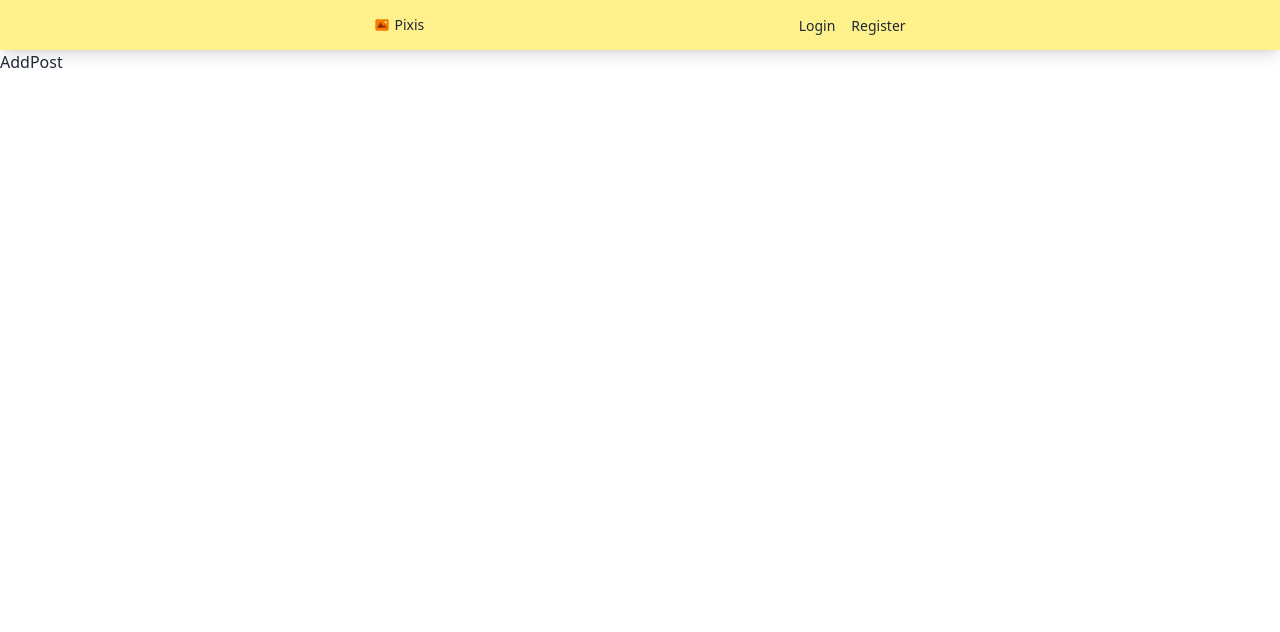
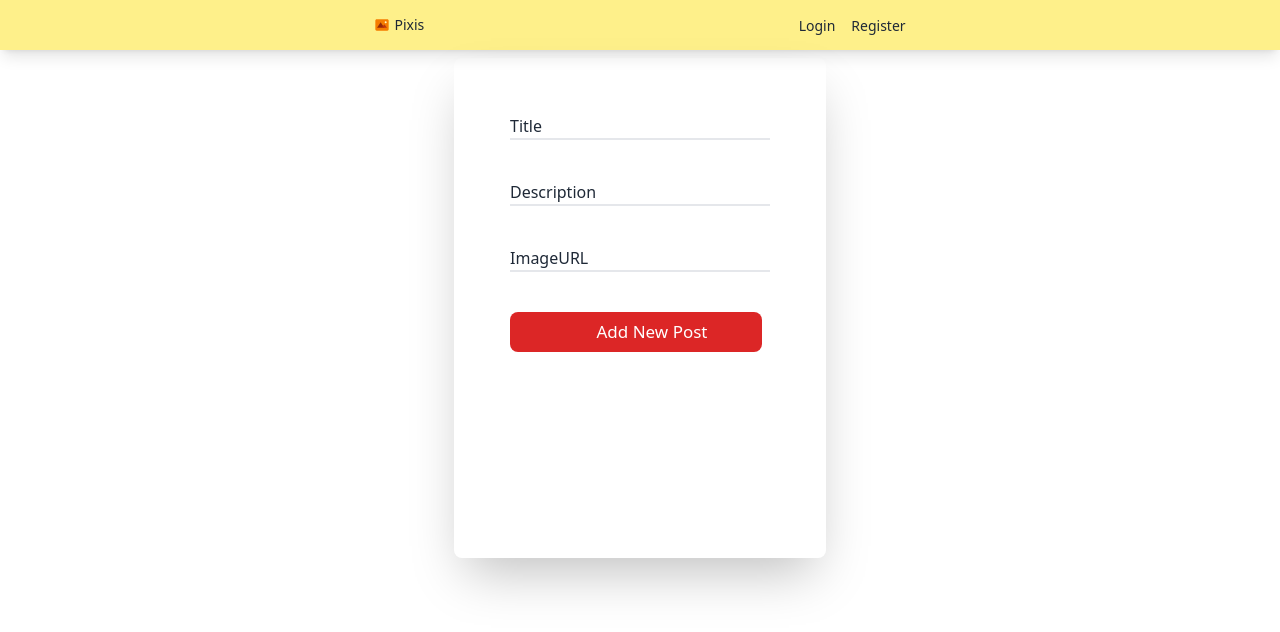
Before and after one commit to AbdelSey/blog-mern, a React (Vite) app in the folder client/: page /posts/add in a window 1280 px wide. Shown: the top 632 px of the page. Built offline with nearby package versions, Linux system fonts and the light colour scheme.

Commit message:
added create post route in redux

```diff
--- a/client/src/features/posts/postSlice.js
+++ b/client/src/features/posts/postSlice.js
@@ -23,6 +23,8 @@ export const getAllUserPostsCall = createAsyncThunk(
   }
 );
 
+// get all posts of a specific user;
+
 export const getPostfromUserID = createAsyncThunk(
   "post/getOnePostfromuserID",
   async (id) => {
@@ -30,6 +32,25 @@ export const getPostfromUserID = createAsyncThunk(
       const response = await pixisApi.get(`/post/user/${id}`);
       console.log(response.data.user.posts);
       return response.data.user.posts;
+    } catch (error) {
+      console.log(error);
+    }
+  }
+);
+
+// add a post;
+
+export const createNewPost = createAsyncThunk(
+  "post/createnNewPost",
+  async ({ title, description, image }) => {
+    try {
+      const response = await pixisApi.post("/post/create", {
+        title,
+        description,
+        image,
+      });
+      console.log(response);
+      return response;
     } catch (error) {
       console.log(error);
     }
--- a/client/src/routes/AddPost.jsx
+++ b/client/src/routes/AddPost.jsx
@@ -1,9 +1,126 @@
-import React from 'react'
+import React, { useState } from "react";
+import { useDispatch, useSelector } from "react-redux";
+import { useNavigate } from "react-router-dom";
 
 const AddPost = () => {
+  const [inputs, setInputs] = useState({
+    title: "",
+    description: "",
+    imageURL: "",
+  });
+
+  const handleChange = (e) => {
+    e.preventDefault();
+    setInputs((prevState) => ({
+      ...prevState,
+      [e.target.name]: e.target.value,
+    }));
+  };
+
+  const handleSubmit = (e) => {
+    e.preventDefault();
+    console.log(inputs);
+  };
+
   return (
-    <div>AddPost</div>
-  )
-}
+    <section className="md:flex md:items-center md:justify-center">
+      <div className="flex items-center justify-center md:justify-evenly md:w-[950px]">
+        <article className="max-w-[375px] h-[430px] md:shadow-2xl md:h-[540px] md:rounded-lg md:mt-2 md:max-w-[400px] lg:h-[500px] lg:max-w-[500px]">
+          {/* form article */}
+          <div className="">
+            {/* form start */}
+            <div className=" p-14">
+              <form
+                className="w-[280px] h-[200px] space-y-3 md:w-[250px] md:h-[150px] lg:w-[260px]"
+                onSubmit={handleSubmit}
+              >
+                {/* <div className="text-lg">
+                  Recommend your
+                  <span className="text-red-600 "> favorite </span> restaurant!
+                </div> */}
 
-export default AddPost
+                <div className="space-y-2">
+                  <div className="relative border-b-2 focus-within:border-blue-500 mb-10">
+                    <input
+                      type="text"
+                      name="title"
+                      value={inputs.title}
+                      onChange={handleChange}
+                      placeholder=" "
+                      className="block w-full appearance-none focus:outline-none bg-transparent"
+                    />
+                    <label
+                      htmlFor="title"
+                      className="absolute top-0 -z-1 duration-200 origin-0"
+                    >
+                      Title
+                    </label>
+                  </div>
+
+                  {/* description input field */}
+                  <div className="relative border-b-2 focus-within:border-blue-500">
+                    <input
+                      type="text"
+                      value={inputs.description}
+                      onChange={handleChange}
+                      name="description"
+                      placeholder=" "
+                      className="block w-full appearance-none focus:outline-none bg-transparent"
+                    />
+                    <label
+                      htmlFor="description"
+                      className="absolute top-0 -z-1 duration-200 origin-0"
+                    >
+                      Description
+                    </label>
+                  </div>
+
+                  {/* imageURL input field */}
+                  <div className="">
+                    <div className="relative border-b-2 focus-within:border-blue-500 mt-10 mb-10">
+                      <input
+                        type="text"
+                        value={inputs.imageURL}
+                        onChange={handleChange}
+                        name="imageURL"
+                        placeholder=" "
+                        className="block w-full appearance-none focus:outline-none bg-transparent"
+                      />
+                      <label
+                        htmlFor="imageURL"
+                        className="absolute top-0 -z-1 duration-200 origin-0"
+                      >
+                        ImageURL
+                      </label>
+                    </div>
+                  </div>
+
+                  {/* add post input field */}
+                </div>
+                {/* end of labels and form inputs */}
+                <div className="flex items-center justify-center relative text-black">
+                  <button
+                    type="submit"
+                    className="text-white transition  duration-150 ease-in-out cursor-pointer bg-red-600 hover:bg-red-500 focus:ring-4 focus:outline-none focus:ring-[#8b0000]/50 font-medium rounded-lg text-sm px-5 py-2.5  dark:focus:ring-[#8b0000]/55 mr-2  disabled:opacity-50 disabled:cursor-not-allowed flex justify-center w-full"
+                  >
+                    <div className="flex items-center text-[17px] font-light">
+                      <div className="w-[20px] text-[22.5px]  mr-3"></div>
+
+                      <div>Add New Post</div>
+                    </div>
+                  </button>
+                </div>
+              </form>
+            </div>
+            {/* add restaurant form end */}
+          </div>
+        </article>
+        {/* picture article */}
+
+        {/* end of form article */}
+      </div>
+    </section>
+  );
+};
+
+export default AddPost;
--- a/client/src/routes/Posts.jsx
+++ b/client/src/routes/Posts.jsx
@@ -5,6 +5,7 @@ import {
   getAllUserPosts,
 } from "../features/posts/postSlice";
 import Post from "../features/posts/Post";
+import { Link } from "react-router-dom";
 
 const Posts = () => {
   const dispatch = useDispatch();
@@ -17,6 +18,15 @@ const Posts = () => {
   return (
     <>
       <h1> Posts </h1>
+      <Link to="/posts/add">
+        <button
+          type="button"
+          class="text-white bg-blue-700 hover:bg-blue-800 focus:ring-4 focus:outline-none focus:ring-blue-300 font-medium rounded-lg text-base px-6 py-3.5 text-center dark:bg-blue-600 dark:hover:bg-blue-700 dark:focus:ring-blue-800"
+        >
+          +
+        </button>
+      </Link>
+
       {posts
         ? posts.map((post, index) => {
             return (
```
Also changed, not shown: client/src/features/auth/Auth.jsx (line endings or trailing spaces).
